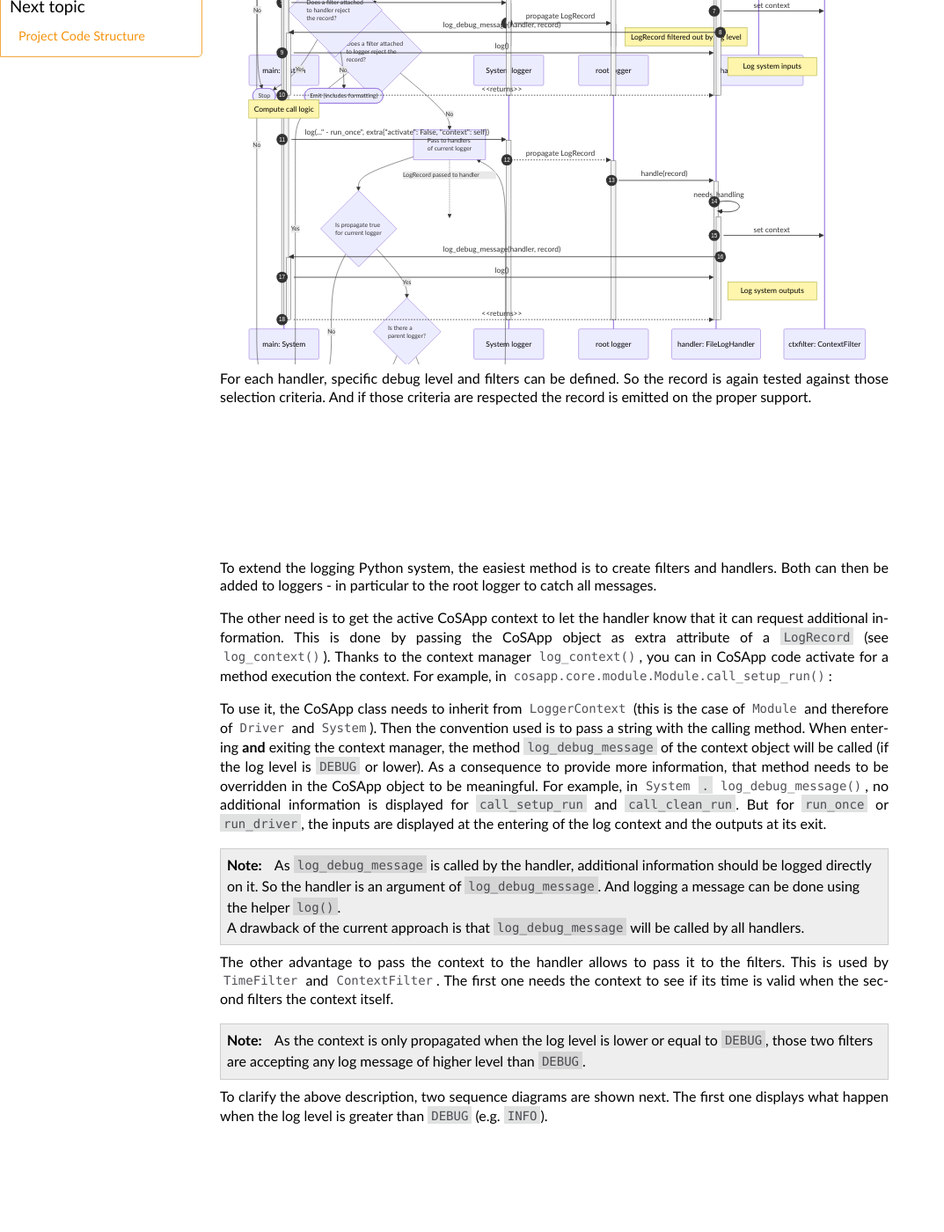
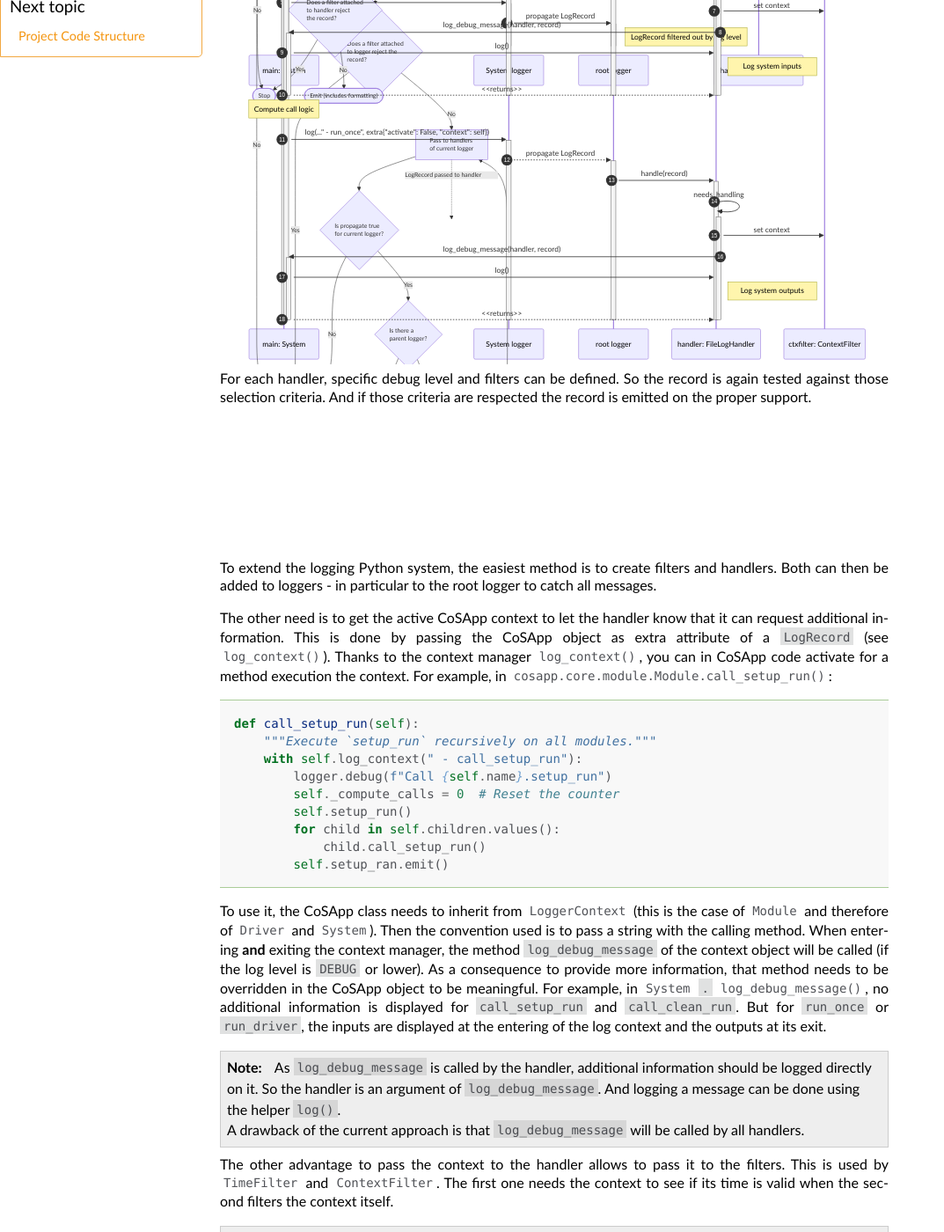
Before and after one commit to trungleduc/cosapp, a Sphinx documentation site: the page built from docs/developer/logger.rst, in a window 1280 px wide and 1400 px high, scrolled down 711 px. Shown: the whole window at 88% size, without its empty margins (0-1073 px from the left). Built offline with Sphinx 7.4.7, drawn with Linux system fonts in a browser that asks for light colours; some of the changed lines change nothing that is shown.

Commit message:
Fix errors in `logger.rst`

```diff
--- a/docs/developer/logger.rst
+++ b/docs/developer/logger.rst
@@ -25,9 +25,9 @@ Finally the flow is looping over the logger hierarchy.
       style handlerflow fill:#00000000,stroke:#00000000,color:#00000000
       logenable{Logger enabled<br />for level of call?}
       create[Create LogRecord]
-      filter{Does a filter attached<br />to logger reject the<br />record?}
+      rejected{Does a filter attached<br />to logger reject the<br />record?}
       tocurrent[Pass to handlers<br />of current logger]
-      propagate{Is propagate true<br />for current logger}
+      propagate{Is propagate true<br />for current logger?}
       parent{Is there a<br />parent logger?}
       setcurrent[Set current<br />logger to parent]
       stop([Stop])
@@ -35,9 +35,9 @@ Finally the flow is looping over the logger hierarchy.
       startlog-->|Logging call<br />in user code|logenable
       logenable-->|No|stop
       logenable-->|Yes|create
-      create-->filter
-      filter-->|Yes|stop
-      filter-->|No|tocurrent
+      create-->rejected
+      rejected-->|Yes|stop
+      rejected-->|No|tocurrent
       tocurrent-->propagate
       propagate-->|No|stop
       propagate-->|Yes|parent
@@ -74,7 +74,7 @@ This is done by passing the CoSApp object as extra attribute of a ``LogRecord``
 Thanks to the context manager :py:meth:`~cosapp.utils.logging.LoggerContext.log_context`, you can in CoSApp code activate
 for a method execution the context. For example, in :py:meth:`cosapp.core.module.Module.call_setup_run`:
 
-.. code::python
+.. code:: python
 
     def call_setup_run(self):
         """Execute `setup_run` recursively on all modules."""
```
